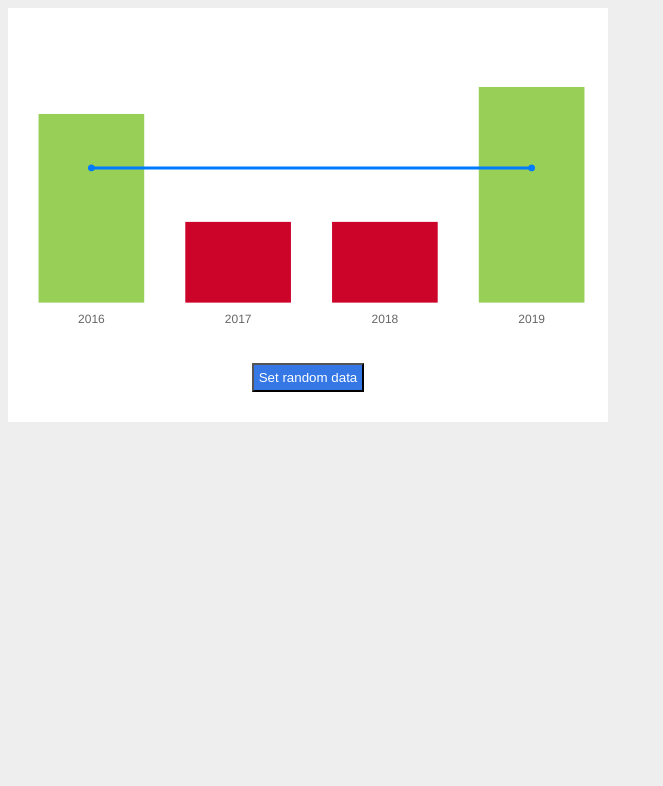
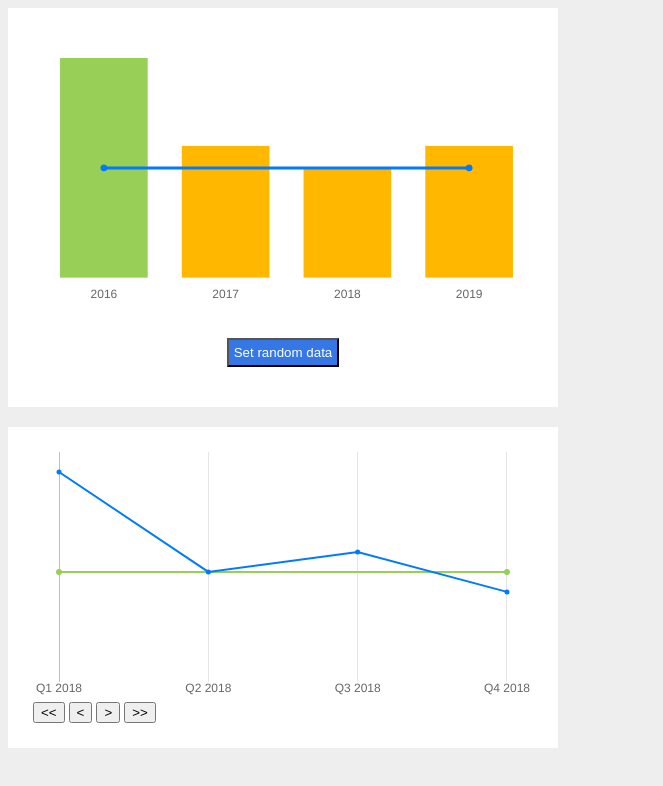
Before and after one commit to anais-reyes/charts-sample, a plain HTML site: page index.html in a window 1280 px wide. Shown: the whole page, without its empty margins (0-663 px from the left). Drawn offline with nearby package versions, Linux system fonts and the light colour scheme.

Commit message:
line-chart

```diff
--- a/css/main.css
+++ b/css/main.css
@@ -2,14 +2,16 @@ body {
 	background-color: #eee;
 }
 
-section#chart-container {
+section.chart-container {
 	background-color: #fff;
-	max-width: 600px;
-	min-width: 600px;
-	padding-bottom: 15px;
+	max-width: 500px;
+	min-width: 500px;
+	padding: 25px;
+	margin-bottom: 20px;
 }
 
-canvas#container-canvas {
+canvas#bar-canvas,
+canvas#line-canvass {
 	padding-top: 25px;
 	padding-bottom: 15px;
 }
--- a/index.html
+++ b/index.html
@@ -10,9 +10,16 @@
 </head>
 
 <body>
-  <section id="chart-container">
-    <canvas id="container-canvas"></canvas>
+  <section class="chart-container">
+    <canvas id="bar-canvas"></canvas>
     <button id="randomise-data">Set random data</button>
+  </section>
+  <section class="chart-container">
+    <canvas id="line-canvas"></canvas>
+    <button id="farLeftButton">&lt&lt</button>
+    <button id="leftButton">&lt</button>
+    <button id="rightButton">&gt</button>
+    <button id="farRightButton">&gt&gt</button>
   </section>
 
   <script src="https://cdnjs.cloudflare.com/ajax/libs/Chart.js/2.7.2/Chart.js"></script>
--- a/js/index.js
+++ b/js/index.js
@@ -1,5 +1,5 @@
-var target = 5;
-var chartOptions = {
+var barTarget = 5;
+var barChartOptions = {
 	type: 'bar',
 	data: {
 		labels: ['2016', '2017', '2018', '2019'],
@@ -54,11 +54,11 @@ var chartOptions = {
 	},
 };
 
-var canvas = document.getElementById('container-canvas').getContext('2d');
-var chart = new Chart(canvas, chartOptions);
-var barChartData = chart.data.datasets[1];
+var barCanvas = document.getElementById('bar-canvas').getContext('2d');
+var barChart = new Chart(barCanvas, barChartOptions);
+var barChartData = barChart.data.datasets[1];
 
-function updateChart() {
+function updateBarChart() {
 	var barColors = [];
 	barChartData.data = [];
 
@@ -67,10 +67,10 @@ function updateChart() {
 		barChartData.data.push(value);
 
 		switch (true) {
-			case value < target - 1:
+			case value < barTarget - 1:
 				barColors.push('#cc0429');
 				break;
-			case value > target + 1:
+			case value > barTarget + 1:
 				barColors.push('#97cf57');
 				break;
 			default:
@@ -81,11 +81,176 @@ function updateChart() {
 
 	barChartData.backgroundColor = barColors;
 
-	chart.update();
+	barChart.update();
 }
 
+var lineTarget = 5;
+var dataIndex = null;
+
+var lineChartOptions = {
+	type: 'line',
+	data: {
+		labels: ['2016', '2017', '2018', '2019'],
+		datasets: [
+			{
+				data: [],
+				fill: false,
+				lineTension: 0,
+				borderWidth: 2,
+				pointRadius: 1.5,
+				backgroundColor: '#007aff',
+				borderColor: '#007aff',
+			},
+			{
+				type: 'line',
+				data: [lineTarget, lineTarget, lineTarget, lineTarget],
+				fill: false,
+				borderWidth: 2,
+				pointRadius: [2, 0, 0, 2],
+				borderColor: '#97cf57',
+				backgroundColor: '#97cf57',
+			},
+		],
+	},
+	options: {
+		hover: {
+			mode: 'nearest',
+		},
+		onClick: function(event, item) {
+			console.log(event);
+			if (item.length !== 0) {
+				var index = item[0]['_index'];
+				console.log(chart.data.datasets[0].data[index]);
+			}
+		},
+
+		tooltips: {
+			enabled: false,
+		},
+		legend: {
+			display: false,
+		},
+		scales: {
+			yAxes: [
+				{
+					gridLines: {
+						drawBorder: false,
+						display: false,
+					},
+					ticks: {
+						display: false,
+						beginAtZero: true,
+						max: 11,
+					},
+				},
+			],
+			xAxes: [
+				{
+					gridLines: {
+						drawBorder: false,
+						display: true,
+					},
+				},
+			],
+		},
+		layout: {},
+	},
+};
+
+var canvas = document.getElementById('line-canvas').getContext('2d');
+var chart = new Chart(canvas, lineChartOptions);
+var chartData = chart.data.datasets[0];
+
+function updateChart(newDataIndex) {
+	if (dataIndex !== newDataIndex && newDataIndex <= 8 && newDataIndex >= 0) {
+		chartData.data = [];
+		chartLabels = [];
+		dataIndex = newDataIndex;
+		for (var i = dataIndex; i < dataIndex + 4; i++) {
+			chartData.data.push(dataSet[i].value);
+			chartLabels.push(dataSet[i].quarter);
+		}
+
+		chart.data.labels = chartLabels;
+		chart.update();
+	}
+}
+
+//dataSet
+var dataSet = [
+	{
+		value: 8,
+		quarter: 'Q1\n2017',
+	},
+	{
+		value: 5,
+		quarter: 'Q2\n2017',
+	},
+	{
+		value: 3,
+		quarter: 'Q3\n2017',
+	},
+	{
+		value: 7,
+		quarter: 'Q4\n2017',
+	},
+	{
+		value: 10,
+		quarter: 'Q1\n2018',
+	},
+	{
+		value: 5,
+		quarter: 'Q2\n2018',
+	},
+	{
+		value: 6,
+		quarter: 'Q3\n2018',
+	},
+	{
+		value: 4,
+		quarter: 'Q4\n2018',
+	},
+	{
+		value: 8,
+		quarter: 'Q1\n2019',
+	},
+	{
+		value: 7,
+		quarter: 'Q2\n2019',
+	},
+	{
+		value: 9,
+		quarter: 'Q3\n2019',
+	},
+	{
+		value: 9,
+		quarter: 'Q4\n2019',
+	},
+];
+
+// events
 document.getElementById('randomise-data').addEventListener('click', function() {
 	updateChart();
 });
 
-window.onload = updateChart();
+document.getElementById('farLeftButton').addEventListener('click', function() {
+	updateChart(0);
+});
+
+document.getElementById('leftButton').addEventListener('click', function() {
+	updateChart(dataIndex - 1);
+});
+
+document.getElementById('rightButton').addEventListener('click', function() {
+	updateChart(dataIndex + 1);
+});
+
+document.getElementById('farRightButton').addEventListener('click', function() {
+	updateChart(8);
+});
+
+// onload function
+window.onload = function() {
+	updateBarChart();
+	updateChart(4);
+};
```
